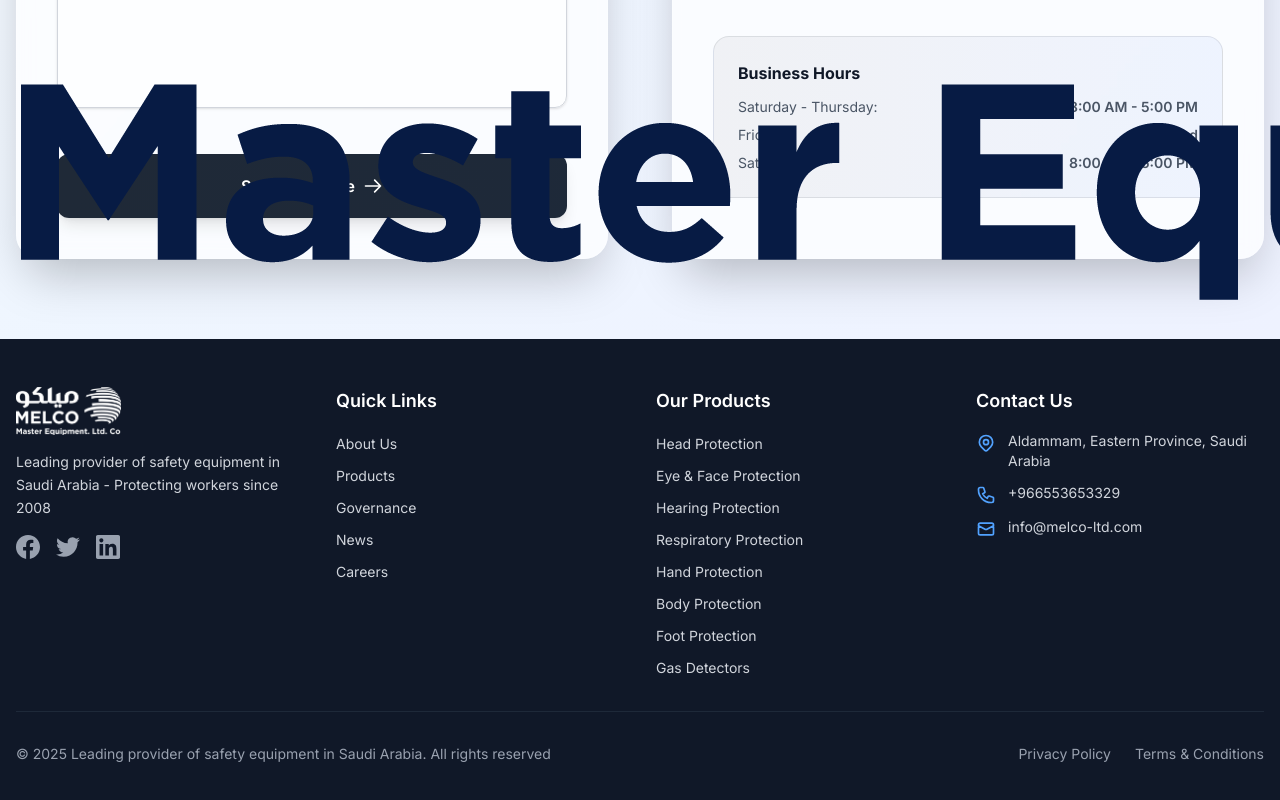
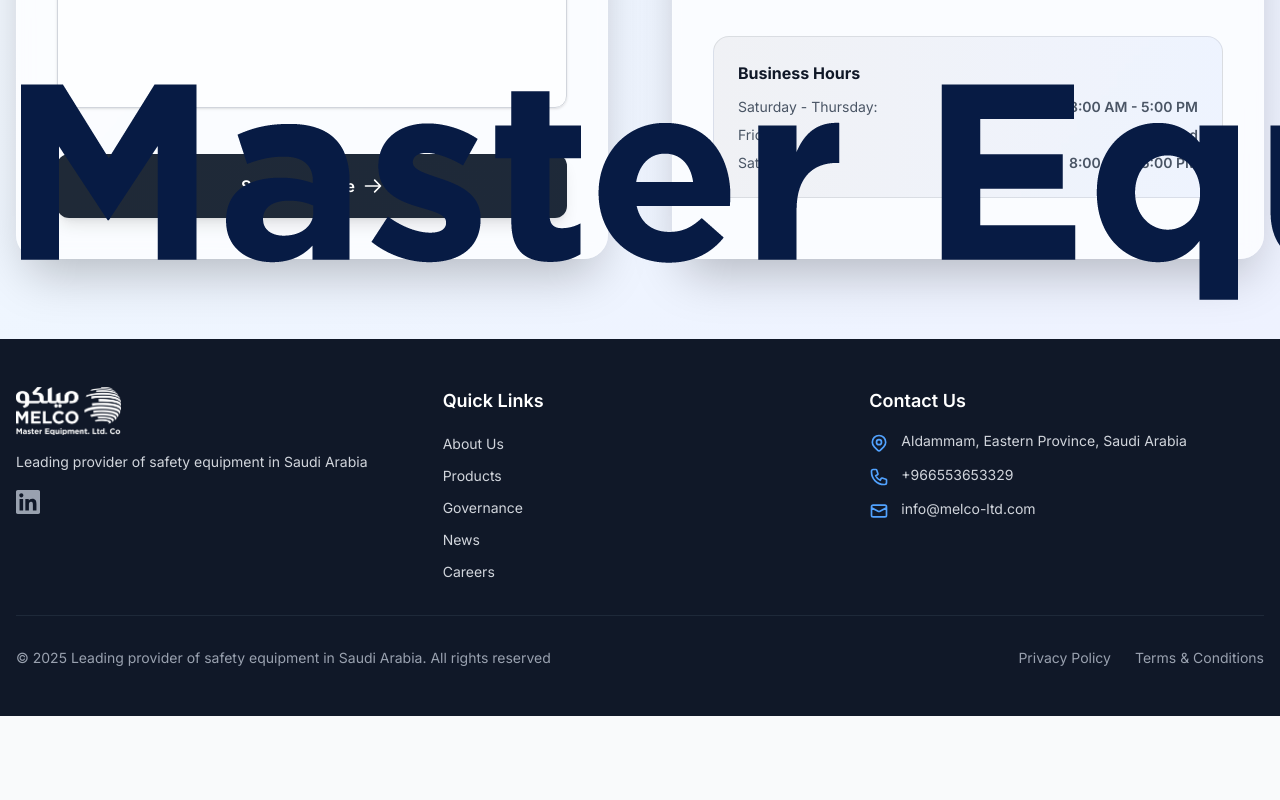
Before and after one commit to Yussif20/melco, a Next.js app: page /en/contact in a window 1280 px wide. Shown: the part 1267-2067 px from the top of the page. After the commit the page ends 1983 px from the top, so only its background shows below. Built offline with nearby package versions, Linux system fonts and the light colour scheme.

Commit message:
add the footer edits

```diff
--- a/components/Footer.tsx
+++ b/components/Footer.tsx
@@ -15,21 +15,10 @@
     { name: t("careers"), href: `/${locale}/careers` },
   ];
 
-  const productCategories = [
-    footer("categories.head"),
-    footer("categories.eyeFace"),
-    footer("categories.hearing"),
-    footer("categories.respiratory"),
-    footer("categories.hand"),
-    footer("categories.body"),
-    footer("categories.foot"),
-    footer("categories.gasDetectors"),
-  ];
-
   return (
     <footer className="bg-gray-900 dark:bg-black text-white">
       <div className="container mx-auto px-4 py-12">
-        <div className="grid grid-cols-1 md:grid-cols-2 lg:grid-cols-4 gap-8 text-center md:text-start">
+        <div className="grid grid-cols-1 md:grid-cols-2 lg:grid-cols-3 gap-8 text-center md:text-start">
           {/* Company Info */}
           <div className="space-y-4 flex flex-col items-center md:items-start">
             <Image
@@ -46,32 +35,6 @@
             </p>
             <div className="flex gap-4 justify-center md:justify-start">
               {/* Social Media Icons */}
-              <a
-                href="#"
-                className="text-gray-400 hover:text-blue-400 transition-colors duration-200"
-                aria-label="Facebook"
-              >
-                <svg
-                  className="h-6 w-6"
-                  fill="currentColor"
-                  viewBox="0 0 24 24"
-                >
-                  <path d="M24 12.073c0-6.627-5.373-12-12-12s-12 5.373-12 12c0 5.99 4.388 10.954 10.125 11.854v-8.385H7.078v-3.47h3.047V9.43c0-3.007 1.792-4.669 4.533-4.669 1.312 0 2.686.235 2.686.235v2.953H15.83c-1.491 0-1.956.925-1.956 1.874v2.25h3.328l-.532 3.47h-2.796v8.385C19.612 23.027 24 18.062 24 12.073z" />
-                </svg>
-              </a>
-              <a
-                href="#"
-                className="text-gray-400 hover:text-blue-400 transition-colors duration-200"
-                aria-label="Twitter"
-              >
-                <svg
-                  className="h-6 w-6"
-                  fill="currentColor"
-                  viewBox="0 0 24 24"
-                >
-                  <path d="M23.953 4.57a10 10 0 01-2.825.775 4.958 4.958 0 002.163-2.723c-.951.555-2.005.959-3.127 1.184a4.92 4.92 0 00-8.384 4.482C7.69 8.095 4.067 6.13 1.64 3.162a4.822 4.822 0 00-.666 2.475c0 1.71.87 3.213 2.188 4.096a4.904 4.904 0 01-2.228-.616v.06a4.923 4.923 0 003.946 4.827 4.996 4.996 0 01-2.212.085 4.936 4.936 0 004.604 3.417 9.867 9.867 0 01-6.102 2.105c-.39 0-.779-.023-1.17-.067a13.995 13.995 0 007.557 2.209c9.053 0 13.998-7.496 13.998-13.985 0-.21 0-.42-.015-.63A9.935 9.935 0 0024 4.59z" />
-                </svg>
-              </a>
               <a
                 href="#"
                 className="text-gray-400 hover:text-blue-400 transition-colors duration-200"
@@ -101,23 +64,6 @@
                     className="text-gray-300 hover:text-white transition-colors duration-200 text-sm"
                   >
                     {link.name}
-                  </Link>
-                </li>
-              ))}
-            </ul>
-          </div>
-
-          {/* Product Categories */}
-          <div>
-            <h3 className="text-lg font-semibold mb-4">{footer("products")}</h3>
-            <ul className="space-y-2">
-              {productCategories.map((category) => (
-                <li key={category}>
-                  <Link
-                    href={`/${locale}/products`}
-                    className="text-gray-300 hover:text-white transition-colors duration-200 text-sm"
-                  >
-                    {category}
                   </Link>
                 </li>
               ))}
--- a/messages/ar.json
+++ b/messages/ar.json
@@ -315,7 +315,7 @@
     }
   },
   "Footer": {
-    "companyDescription": "الشركة الرائدة في توفير معدات السلامة في المملكة العربية السعودية - نحمي العمال منذ 2008",
+    "companyDescription": "الشركة الرائدة في توفير معدات السلامة في المملكة العربية السعودية",
     "quickLinks": "روابط سريعة",
     "products": "منتجاتنا",
     "contact": "اتصل بنا",
--- a/messages/en.json
+++ b/messages/en.json
@@ -315,7 +315,7 @@
     }
   },
   "Footer": {
-    "companyDescription": "Leading provider of safety equipment in Saudi Arabia - Protecting workers since 2008",
+    "companyDescription": "Leading provider of safety equipment in Saudi Arabia",
     "quickLinks": "Quick Links",
     "products": "Our Products",
     "contact": "Contact Us",
```
